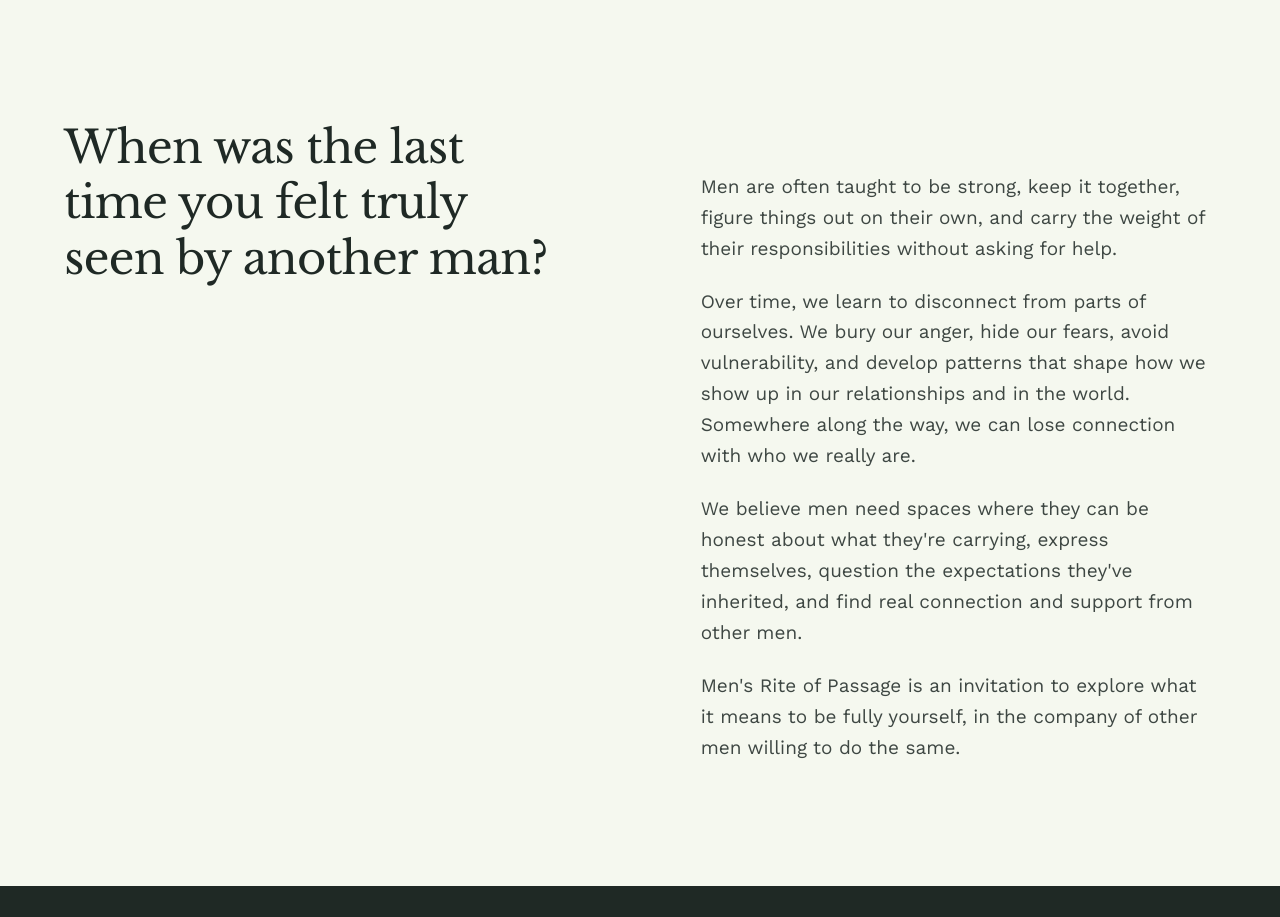
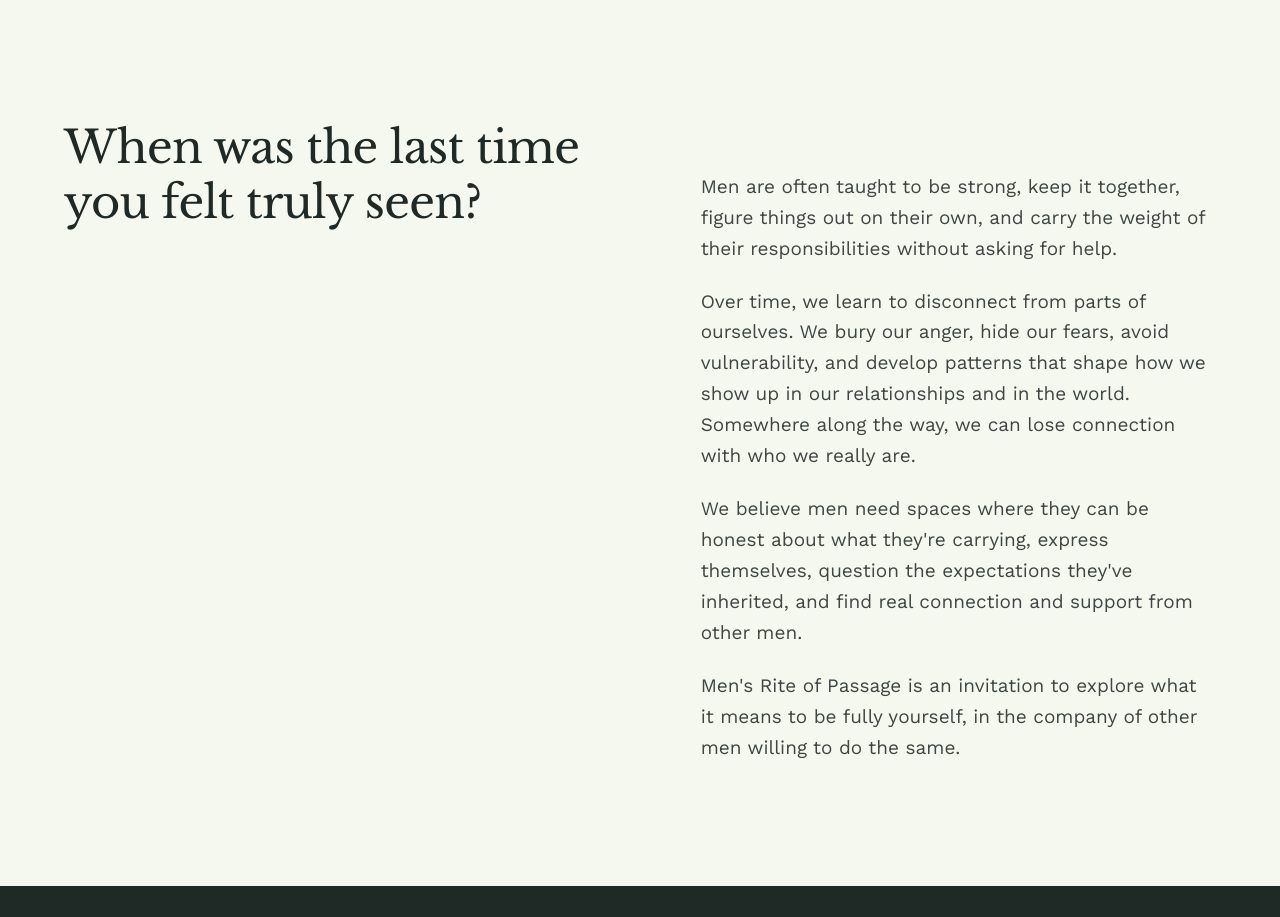
Before and after one commit to AIRSHP/events, a plain HTML site: page rite-of-passage/index.html in a window 1280 px wide. Shown: the part 802-1719 px from the top of the page. Drawn offline with Linux system fonts and the light colour scheme.

Commit message:
Shorten opening heading
Co-Authored-By: Claude Opus 5.5 <noreply@anthropic.com>

```diff
--- a/rite-of-passage/index.html
+++ b/rite-of-passage/index.html
@@ -60,7 +60,7 @@
   <section class="section opening" aria-labelledby="opening-title">
     <div class="split">
       <div class="split-head">
-        <h2 id="opening-title">When was the last time you felt truly seen by another man?</h2>
+        <h2 id="opening-title">When was the last time you felt truly seen?</h2>
       </div>
       <div class="split-body intro">
         <p>Men are often taught to be strong, keep it together, figure things out on their own, and carry the weight of their responsibilities without asking for help.</p>
```
